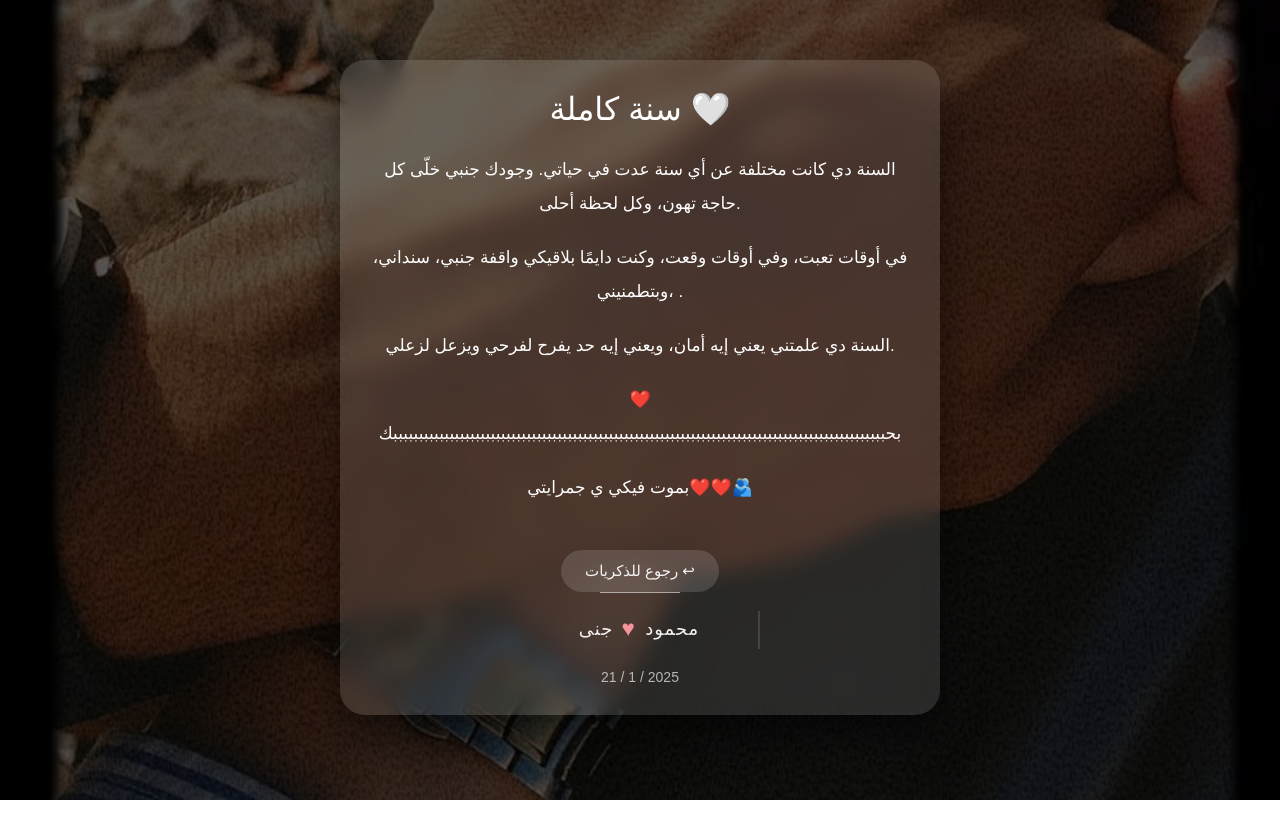
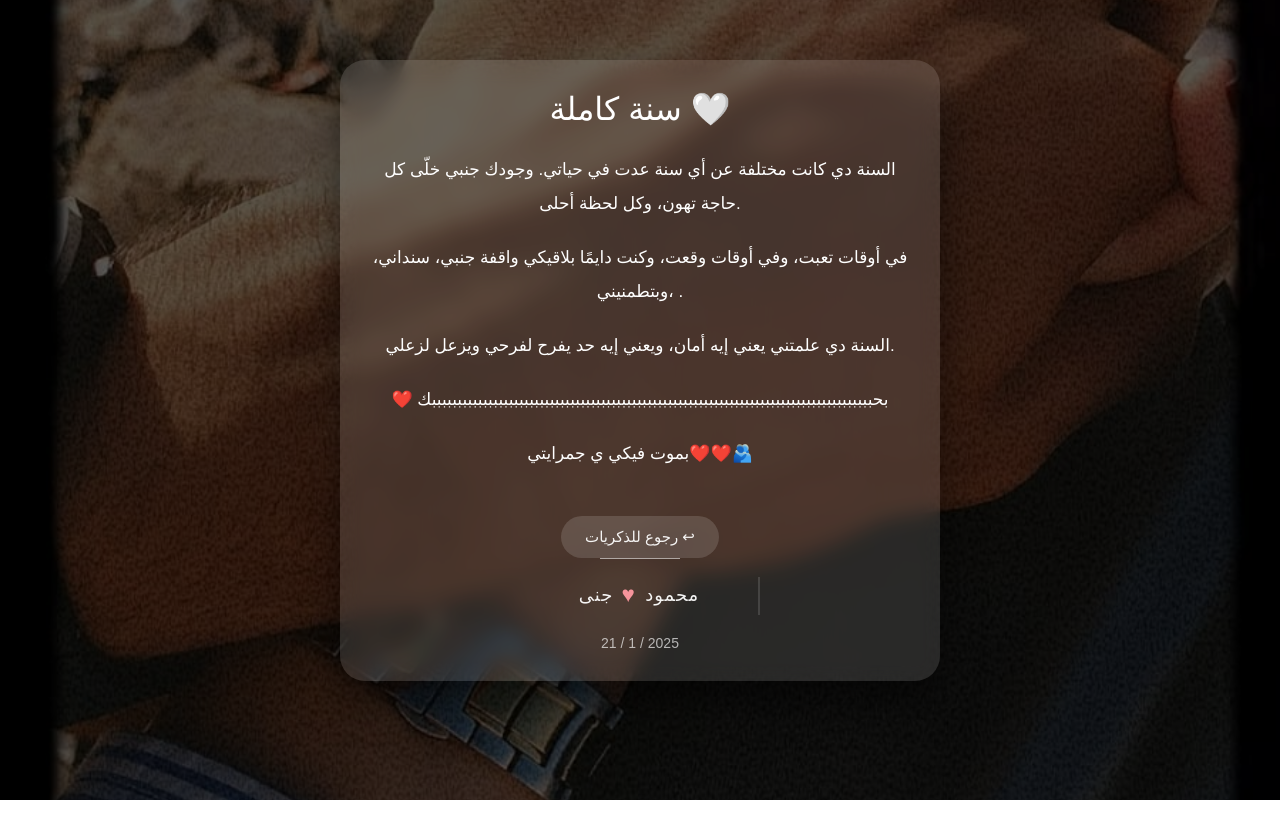
Before and after one commit to mahmoudmostafa2007821-dotcom/1yaer-oflove, a plain HTML site: page final.html in a window 1280 px wide. Drawn offline with Linux system fonts and the light colour scheme.

Commit message:
Fix HTML formatting and structure

```diff
--- a/final.html
+++ b/final.html
@@ -38,7 +38,7 @@
         ويزعل لزعلي.
     </p>
     <p>
-       ❤️ بحببببببببببببببببببببببببببببببببببببببببببببببببببببببببببببببببببببببببببببببببببببببببببببببببك
+       ❤️ بحببببببببببببببببببببببببببببببببببببببببببببببببببببببببببببببببببببببببببببببببببببببك
     </p>
     <P>
         بموت فيكي ي جمرايتي❤️❤️🫂
```
